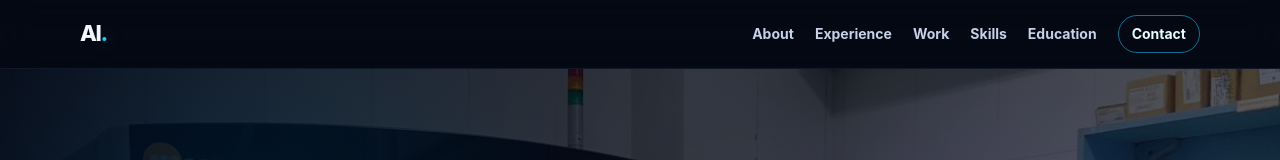
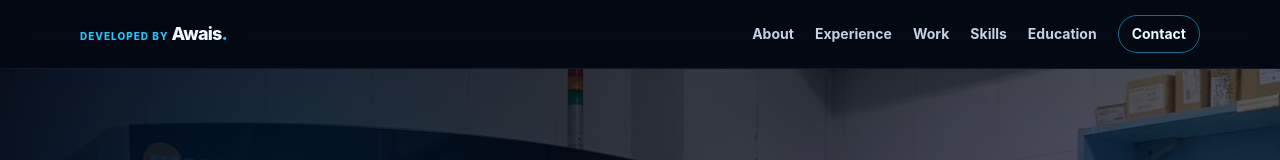
Before and after one commit to awaisync/recruiter-portfolio, a React (Vite) app: page / in a window 1280 px wide. Shown: the top 160 px of the page. Built offline with nearby package versions, Linux system fonts and the light colour scheme.

Commit message:
Add developer mark to site header

```diff
--- a/src/App.jsx
+++ b/src/App.jsx
@@ -203,7 +203,9 @@ export default function App() {
       <a className="skip-link" href="#main">Skip to content</a>
       <header className="site-header">
         <div className="container nav-wrap">
-          <a className="brand" href="#top" aria-label="Awais Ibrahim home">AI<span>.</span></a>
+          <a className="brand" href="#top" aria-label="Awais Ibrahim home">
+            <span className="brand-prefix">Developed by</span> Awais<span>.</span>
+          </a>
           <nav aria-label="Primary navigation">
             <a href="#about">About</a>
             <a href="#experience">Experience</a>
--- a/src/styles.css
+++ b/src/styles.css
@@ -24,8 +24,10 @@ a { color: inherit; }
 
 .site-header { position: sticky; z-index: 10; top: 0; border-bottom: 1px solid rgb(120 173 255 / 10%); background: rgb(5 9 20 / 78%); backdrop-filter: blur(18px); }
 .nav-wrap { display: flex; min-height: 68px; align-items: center; justify-content: space-between; gap: 24px; }
-.brand { color: var(--ink); font-size: 22px; font-weight: 850; letter-spacing: -0.06em; text-decoration: none; }
+.brand { color: var(--ink); font-size: 18px; font-weight: 850; letter-spacing: -.045em; text-decoration: none; white-space: nowrap; }
+.brand-prefix { color: #9aabc5; font-size: 10px; font-weight: 800; letter-spacing: .1em; text-transform: uppercase; }
 .brand span { color: var(--cyan); text-shadow: 0 0 16px rgb(25 201 255 / 70%); }
+.brand .brand-prefix { text-shadow: none; }
 nav { display: flex; align-items: center; gap: 21px; }
 nav a { color: #c6d2e7; font-size: 14px; font-weight: 650; text-decoration: none; transition: color 180ms ease, text-shadow 180ms ease; }
 nav a:hover, nav a:focus-visible { color: #fff; text-shadow: 0 0 15px rgb(25 201 255 / 72%); }
```
